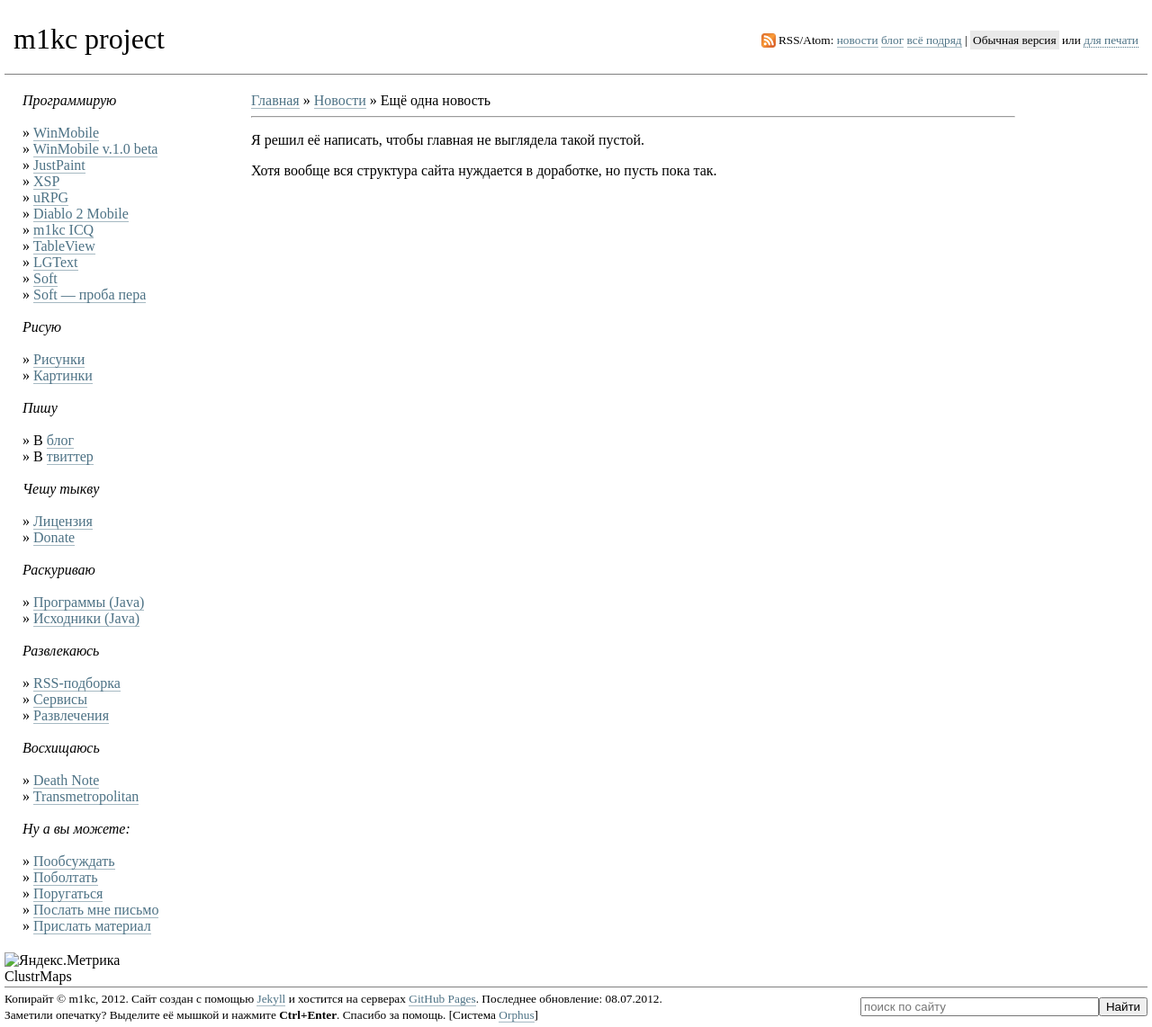
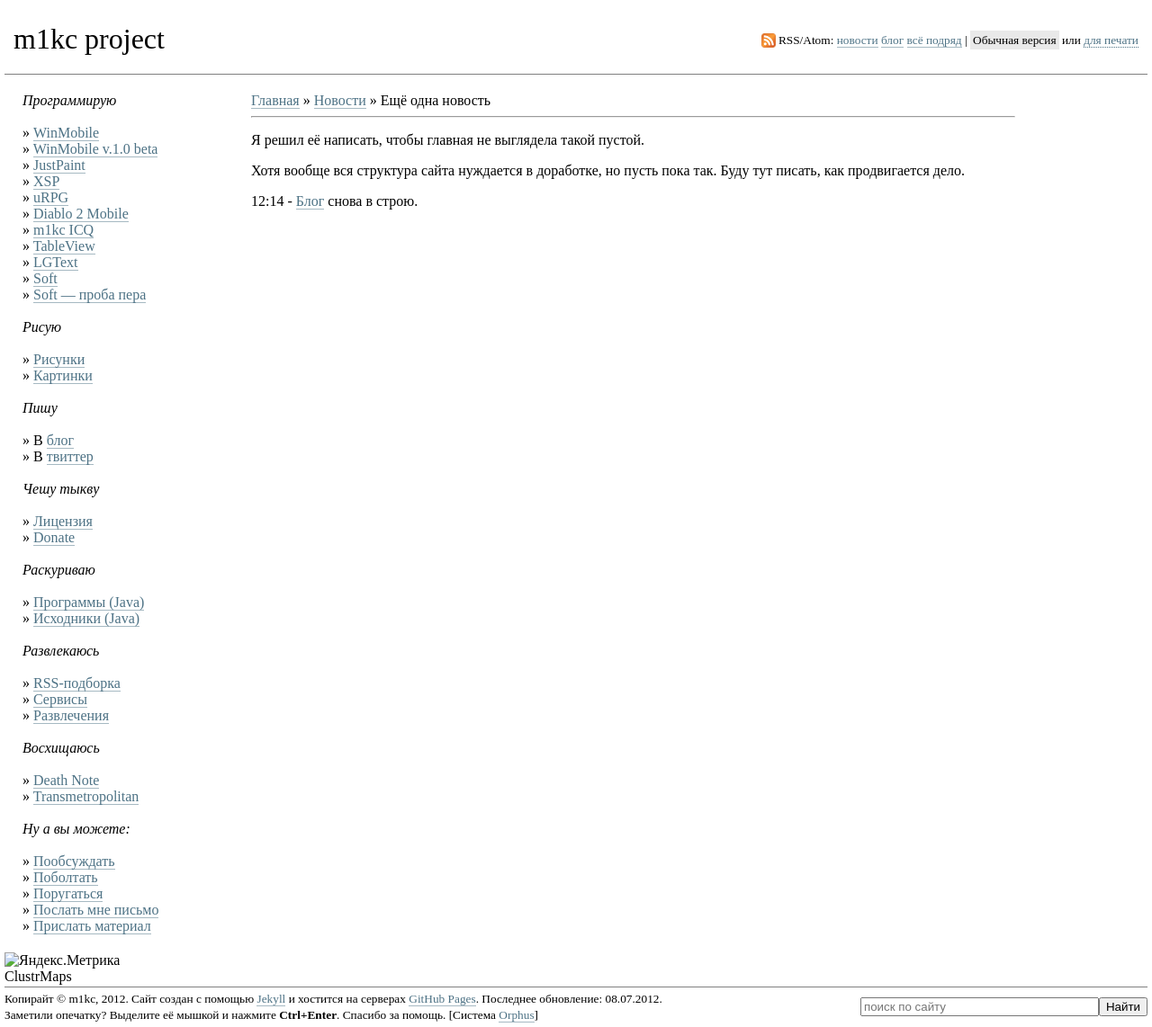
Before and after one commit to m1kc/m1kc.github.com, a Jekyll site: the page built from _posts/2012-07-08-one-more.md, in a window 1280 px wide. Shown: the whole page at 90% size. Built offline with Jekyll 4.4.1, drawn with Linux system fonts in a browser that asks for light colours.

Commit message:
Updated news.

```diff
--- a/_posts/2012-07-08-one-more.md
+++ b/_posts/2012-07-08-one-more.md
@@ -5,4 +5,6 @@ categories: news
 ---
 Я решил её написать, чтобы главная не выглядела такой пустой.
 
-Хотя вообще вся структура сайта нуждается в доработке, но пусть пока так.
+Хотя вообще вся структура сайта нуждается в доработке, но пусть пока так. Буду тут писать, как продвигается дело.
+
+12:14 - [Блог](/blog/) снова в строю.
```
